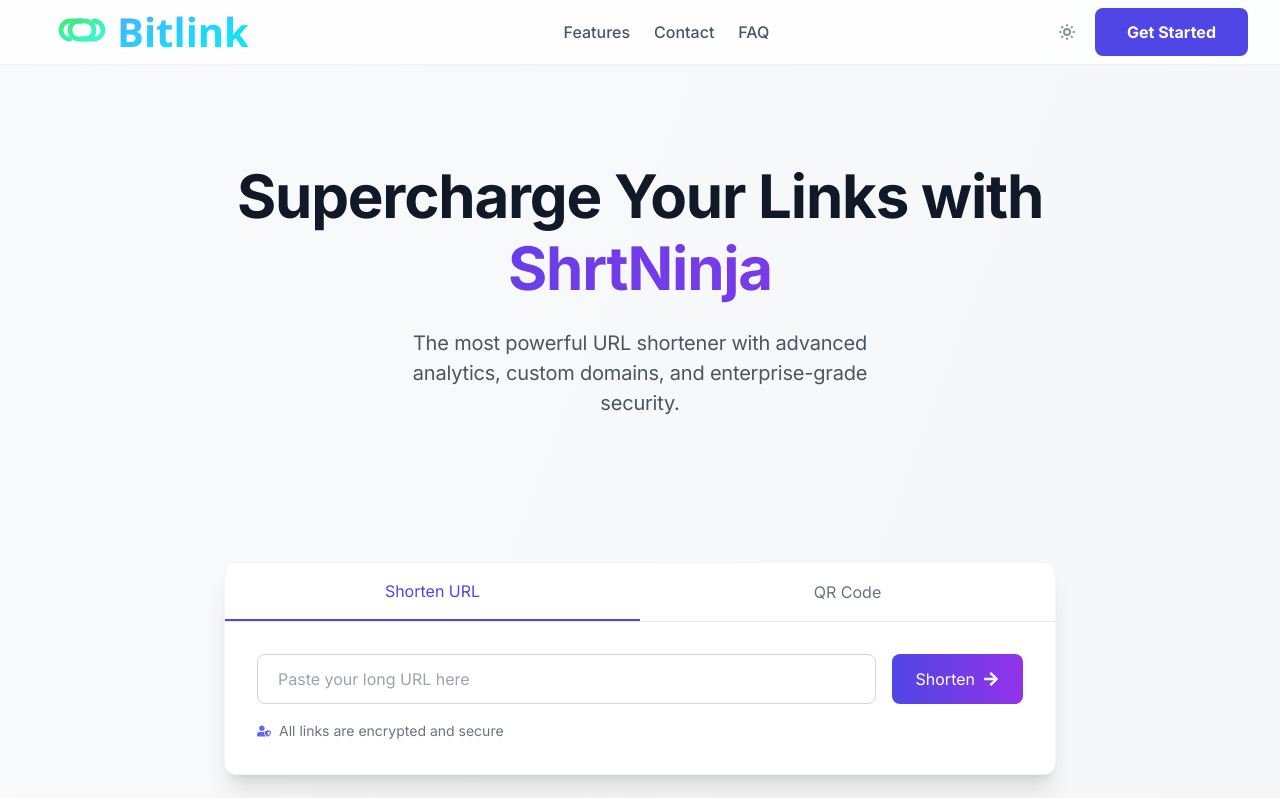
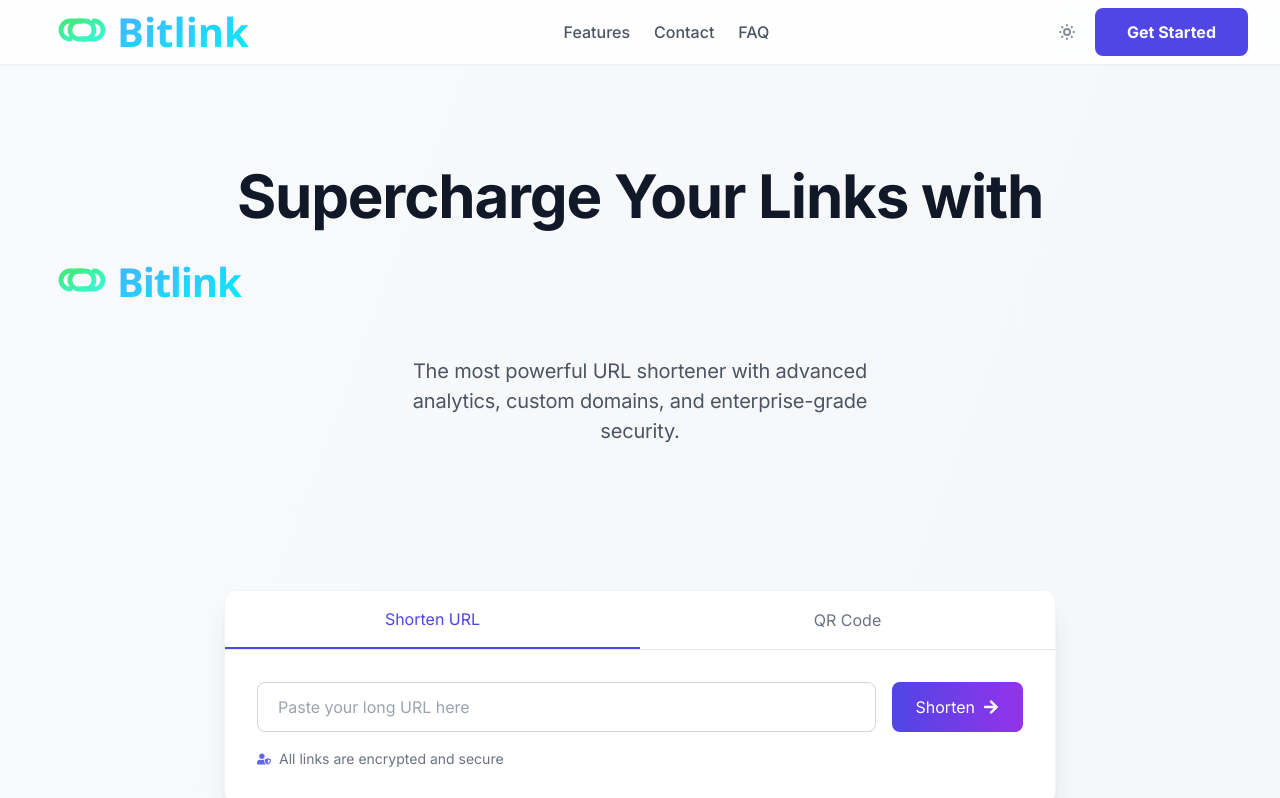
Before and after one commit to khansaad12/url-shortener-frontend, a React (Vite) app: page / in a window 1280 px wide. Shown: the top 798 px of the page. Built offline with nearby package versions, Linux system fonts and the light colour scheme; no server answers.

Commit message:
url change

```diff
--- a/src/Components/Hero.jsx
+++ b/src/Components/Hero.jsx
@@ -13,9 +13,55 @@ export default function Hero() {
         <span className="block text-gray-900 dark:text-white">
           Supercharge Your Links with
         </span>
-        <span className="block bg-gradient-to-r from-indigo-600 to-purple-600 bg-clip-text text-transparent">
-          ShrtNinja
-        </span>
+         <svg
+      xmlns="http://www.w3.org/2000/svg"
+      width="250"
+      height="100"
+      viewBox="0 0 250 100"
+    >
+      <defs>
+        {/* Gradient for text */}
+        <linearGradient id="gradText" x1="0%" y1="0%" x2="100%" y2="100%">
+          <stop offset="0%" stopColor="#4facfe" stopOpacity="1" />
+          <stop offset="100%" stopColor="#00f2fe" stopOpacity="1" />
+        </linearGradient>
+        {/* Gradient for icon */}
+        <linearGradient id="gradIcon" x1="0%" y1="0%" x2="100%" y2="100%">
+          <stop offset="0%" stopColor="#43e97b" stopOpacity="1" />
+          <stop offset="100%" stopColor="#38f9d7" stopOpacity="1" />
+        </linearGradient>
+      </defs>
+
+      {/* Icon: two chain links */}
+      <g transform="translate(20,33) scale(0.6)">
+        <path
+          d="M30 40a15 15 0 0 1 0-30h25a15 15 0 0 1 0 30h-5"
+          fill="none"
+          stroke="url(#gradIcon)"
+          strokeWidth="8"
+          strokeLinecap="round"
+        />
+        <path
+          d="M70 10a15 15 0 0 1 0 30H45a15 15 0 0 1 0-30h5"
+          fill="none"
+          stroke="url(#gradIcon)"
+          strokeWidth="8"
+          strokeLinecap="round"
+        />
+      </g>
+
+      {/* Text */}
+      <text
+        x="85"
+        y="65"
+        fontFamily="Segoe UI, Helvetica, Arial, sans-serif"
+        fontSize="40"
+        fontWeight="700"
+        fill="url(#gradText)"
+      >
+        Bitlink
+      </text>
+    </svg>
       </h1>
       <p className="mt-6 max-w-lg mx-auto text-xl text-gray-600 dark:text-gray-300">
         The most powerful URL shortener with advanced analytics, custom domains, and
```
